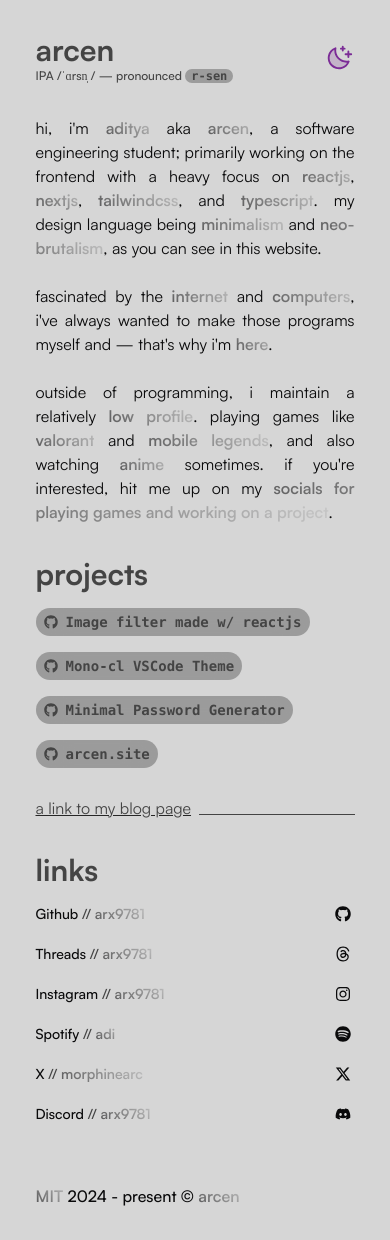
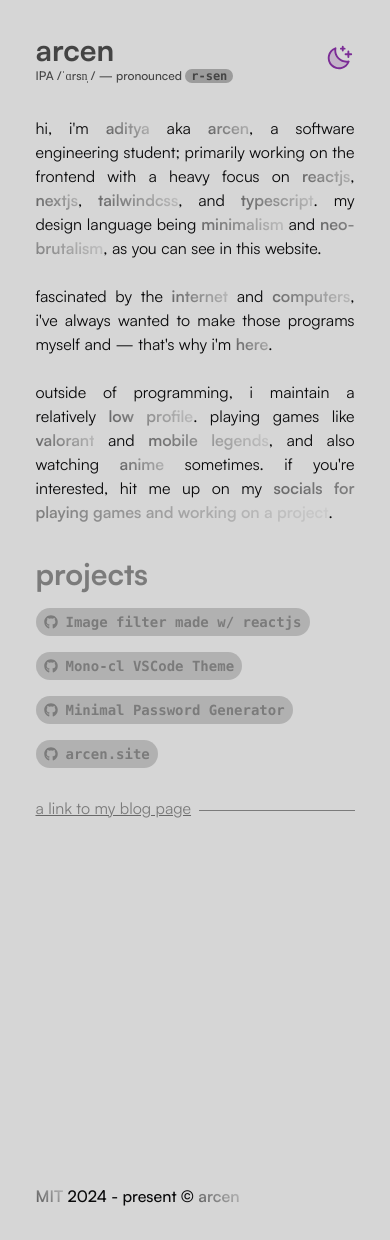
Before and after one commit to arx9781/arcen-personal-site, a React (Vite) app: page / in a window 390 px wide. Built offline with nearby package versions, Linux system fonts and the light colour scheme.

Commit message:
accessibility improvements and preloader animation

```diff
--- a/index.html
+++ b/index.html
@@ -3,6 +3,10 @@
   <head>
     <link rel="shortcut icon" href="/Images/favicon.jpg" type="image/x-icon" />
     <meta charset="UTF-8" />
+    <meta
+      name="description"
+      content="arcen's personal website made with reactjs, tailwind and typescript. features information about arcen and links to the projects and socials"
+    />
     <meta name="viewport" content="width=device-width, initial-scale=1.0" />
     <title>arcen.site</title>
   </head>
--- a/src/app/HomePage.tsx
+++ b/src/app/HomePage.tsx
@@ -1,6 +1,17 @@
+import { useEffect, useState } from "react";
 import PageLayout from "../layout/PageLayout";
+import SkeletonHeading from "../components/SkeletonLoaders/Skeleton";
+
 const HomePage = () => {
-  return <PageLayout />;
+  const [loading, setLoading] = useState(true);
+
+  useEffect(() => {
+    setTimeout(() => {
+      setLoading(false);
+    }, 1000);
+  }, []);
+
+  return loading ? <SkeletonHeading /> : <PageLayout />;
 };
 
 export default HomePage;
--- /dev/null
+++ b/src/components/SkeletonLoaders/Skeleton.tsx
@@ -0,0 +1,20 @@
+const SkeletonHeading = () => {
+  return (
+    <div className="min-w-screen min-h-screen bg-background-dark transition-all duration-500 ease-in-out">
+      <div className="mx-auto w-[90%] pt-8 sm:w-[50%] md:pt-4">
+        <div className="h-[55px] w-full animate-pulse rounded-md bg-secondary-dark/40 dark:bg-secondary-light/40 md:h-[80px]"></div>
+        <div className="mt-6 md:mt-6">
+          <div className="mb-1 mt-4 h-[150px] w-full animate-pulse rounded-md bg-secondary-dark/40 dark:bg-secondary-light/40 md:h-[70px]"></div>
+          <div className="mb-1 mt-6 h-[75px] w-full animate-pulse rounded-md bg-secondary-dark/40 dark:bg-secondary-light/40 md:h-[80px]"></div>
+          <div className="mb-1 mt-6 h-[130px] w-full animate-pulse rounded-md bg-secondary-dark/40 dark:bg-secondary-light/40 md:h-[80px]"></div>
+        </div>
+        <div className="mt-6 grid grid-cols-1 gap-4 md:grid-cols-2">
+          <div className="h-[370px] w-full animate-pulse rounded-md bg-secondary-dark/40 dark:bg-secondary-light/40 md:h-[200x]"></div>
+          <div className="h-[370px] w-full animate-pulse rounded-md bg-secondary-dark/40 dark:bg-secondary-light/40 md:h-[200x]"></div>
+        </div>
+      </div>
+    </div>
+  );
+};
+
+export default SkeletonHeading;
--- a/src/hooks/ThemeToggle.tsx
+++ b/src/hooks/ThemeToggle.tsx
@@ -26,6 +26,8 @@ const ThemeToggle = () => {
     <button
       onClick={handleThemeChange}
       className="transition-transform duration-500 ease-in-out hover:-rotate-180"
+      aria-label="theme-toggle"
+      title="theme-toggle"
     >
       <div className="transition-transform duration-500 ease-in-out">
         {theme === "dark" ? <SunIcon /> : <MoonIcon />}
--- a/src/index.css
+++ b/src/index.css
@@ -9,10 +9,6 @@
   font-family: "Satoshi-Variable";
 }
 
-/* ::selection {
-  @apply bg-translucent-accent-light/50;
-} */
-
 @media (prefers-color-scheme: dark) {
   ::selection {
     @apply bg-translucent-accent-dark/50;
@@ -22,6 +18,7 @@
 @font-face {
   font-family: "Satoshi-Variable";
   src: url("/fonts/Satoshi-Variable.ttf") format("truetype");
+  font-display: swap;
 }
 
 .icon-rotate {
@@ -58,3 +55,20 @@
     background-position: 0% 50%;
   }
 }
+
+@media only screen and (max-width: 650px) {
+  .text-fade-anim {
+    animation: fade linear both;
+    animation-timeline: view();
+    animation-range: entry 50% cover 35%;
+  }
+}
+
+@keyframes fade {
+  from {
+    opacity: 0;
+  }
+  to {
+    opacity: 1;
+  }
+}
--- a/src/layout/Content.tsx
+++ b/src/layout/Content.tsx
@@ -1,6 +1,6 @@
 const Content = () => {
   return (
-    <p className="p-4 text-justify text-base text-primary-light dark:text-primary-dark">
+    <p className="text-fade-anim p-4 text-justify text-base text-primary-light dark:text-primary-dark">
       hi, i'm <span className="text-gradient">aditya</span> aka{" "}
       <span className="text-gradient">arcen</span>, a software engineering
       student; primarily working on the frontend with a heavy focus on{" "}
--- a/src/layout/Links.tsx
+++ b/src/layout/Links.tsx
@@ -11,7 +11,7 @@ import {
 
 const Links = () => {
   return (
-    <div className="px-4 md:p-4">
+    <div className="text-fade-anim px-4 md:p-4">
       <div className="px-0 md:px-2">
         <Heading heading="links" />
       </div>
--- a/src/layout/Projects.tsx
+++ b/src/layout/Projects.tsx
@@ -4,7 +4,7 @@ import Anchor from "../components/Anchor";
 
 const Projects = () => {
   return (
-    <div className="p-4">
+    <div className="text-fade-anim p-4">
       <Heading heading="projects" />
       <div className="mt-4">
         <div className="my-4 flex flex-row items-center justify-between">
@@ -34,7 +34,7 @@ const Projects = () => {
         <NavLink to="/blog">
           <div className="flex flex-row items-center text-base text-secondary-dark underline decoration-neutral-800 transition-all duration-300 ease-in-out hover:-translate-y-2 dark:text-secondary-light">
             <p className="w-fit text-nowrap pt-3">a link to my blog page</p>
-            <span className="relative ml-2 h-[1px] w-full translate-y-3 bg-secondary-dark dark:bg-secondary-light"></span>
+            <span className="relative ml-2 h-[1px] w-full translate-y-2 bg-secondary-dark dark:bg-secondary-light"></span>
           </div>
         </NavLink>
       </div>
```
